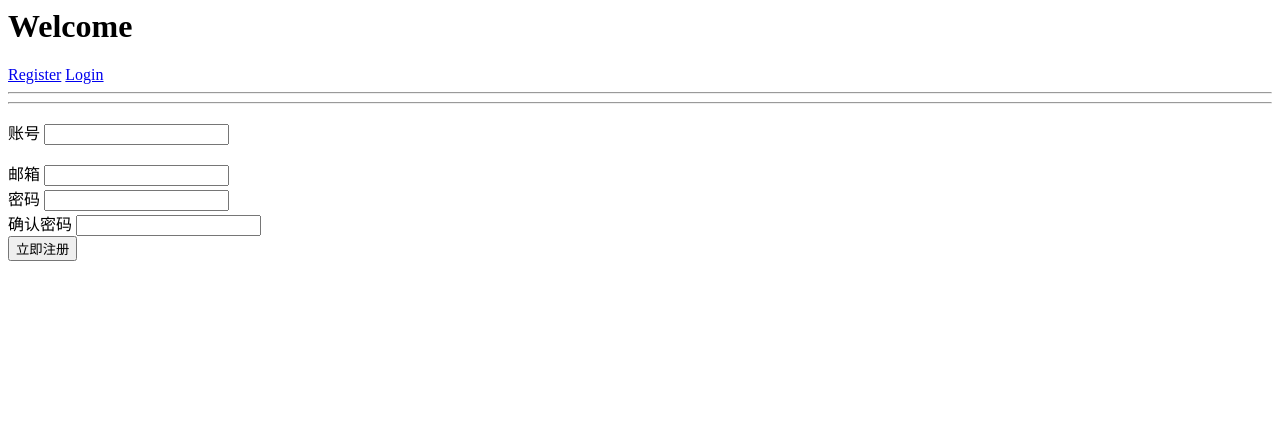
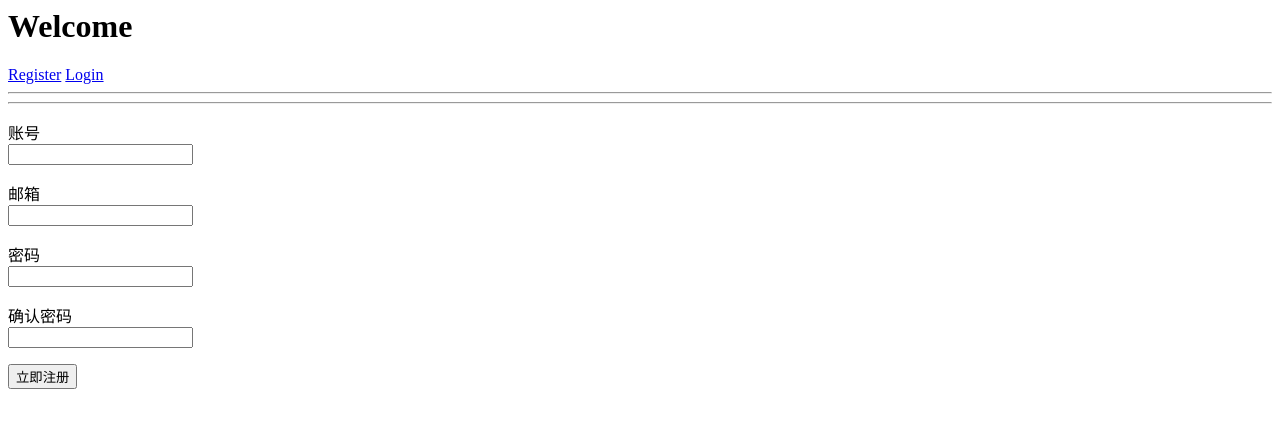
Before and after one commit to KpLi0rn/Website, a Flask app: page /register in a window 1280 px wide. Shown: the top 428 px of the page. Run offline with Flask 2, Linux system fonts and the light colour scheme.

Commit message:
bug修改

```diff
--- a/app/forms.py
+++ b/app/forms.py
@@ -16,12 +16,13 @@ class RegisterForm(FlaskForm):
     email = StringField('邮箱',validators=[DataRequired(),Email()])
     submit = SubmitField('立即注册')
 
-    def username_check(self,username):
+    def validate_username(self,username):    # 为什么这个名字会有关系啊 ！！！
+
         user= User.query.filter_by(username=username.data).first()   # 这是两种查询方式 中的一种 一种是 first 返回列表中的第一个元素  一种是 all
         if user is not None:
             raise ValidationError('用户名已经被注册')  #生成一个错误
 
-    def email_check(self,email):
+    def validate_email(self,email):
         user = User.query.filter_by(email=email.data).first()
         if user is not None:
             raise ValidationError('邮箱已被注册')
--- a/app/templates/register.html
+++ b/app/templates/register.html
@@ -3,14 +3,34 @@
     <form action="" method="post">
         {{register.hidden_tag() }}
         <p>
-        {{register.username.label}} {{register.username(size=20)}}<br>
+        {{register.username.label}}
+        <br>{{register.username(size=20)}}<br>
         {% for error in register.username.errors %}
         <span style="color: red;">[{{ error }}]</span>
         {% endfor %}
         </p>
-        {{register.email.label}} {{register.email(size=20)}}<br>
-        {{register.password.label}} {{register.password(size=20)}}<br>
-        {{register.password_repeat.label}} {{register.password_repeat(size=20)}}<br>
+        <p>
+            {{register.email.label}}
+        <br>{{register.email(size=20)}}<br>
+            {% for error in register.email.errors %}
+            <span style="color: #9C1A1C">{{error}}</span>
+            {% endfor %}
+        </p>
+        <p>
+        {{register.password.label}} <br>
+            {{register.password(size=20)}}<br>
+            {% for error in register.password.errors %}
+            <span style="color: #9C1A1C">{{error}}</span>
+            {% endfor %}
+        </p>
+        <p>
+        {{register.password_repeat.label}} <br>
+            {{register.password_repeat(size=20)}}<br>
+            {% for error in register.password_repeat.errors %}
+            <span style="color: #9C1A1C">{{error}}</span>
+            {% endfor %}
+
+        </p>
         {{register.submit()}}
     </form>
 {% endblock %}
```
Also changed, not shown: app/models.py (+4 -5 lines).
